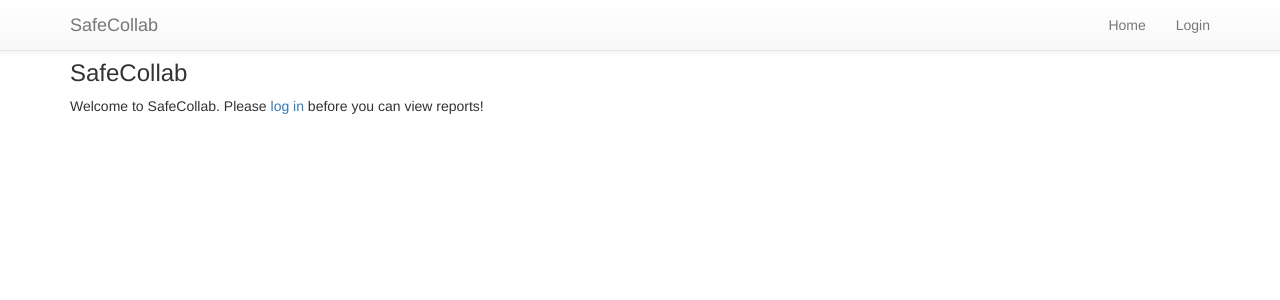
After one commit to MikeVerdicchio/SafeCollab, a Django app: template auth/templates/index.html in a window 1280 px wide. The commit adds this page. Shown: the top 300 px of the page. Run offline with Django 3.2, Linux system fonts and the light colour scheme; the template is opened without the code that fills it, so the values that code supplies are empty; parts of the project's set-up code (start-up, migrations or seed data) failed here and were passed over; some libraries are stand-ins or nearby versions.

Commit message:
Users can now log in and log out. Homepage renders when you go to the index.

```diff
--- a/SafeCollab/settings.py
+++ b/SafeCollab/settings.py
@@ -91,7 +91,6 @@ USE_TZ = True
 PROJECT_ROOT = os.path.dirname(os.path.abspath(__file__))
 STATIC_ROOT = os.path.join(PROJECT_ROOT, 'staticfiles')
 STATIC_URL = '/static/'
-STATIC_ROOT = os.path.join(PROJECT_ROOT, 'static')
 TEMPLATE_DIRS = (
     os.path.join(PROJECT_ROOT, 'templates'),
     os.path.join(PROJECT_ROOT, 'auth/templates'),
--- a/SafeCollab/urls.py
+++ b/SafeCollab/urls.py
@@ -3,20 +3,18 @@ from django.contrib import admin
 from django.conf import settings
 from django.conf.urls.static import static
 from django.views.generic import RedirectView
+
 admin.autodiscover()
 
 urlpatterns = patterns('',
-    # Examples:
-    # url(r'^blog/', include('blog.urls')),
-    # url(r'^$', 'SafeCollab.views.home', name='home'),
-    url(r'^admin/', include(admin.site.urls)),
-    url(r'^login/$', 'auth.views.login_user'),
-    url(r'^logout/$', 'auth.views.logout_user'),
-    url(r'^', include('encrypt.urls', namespace="encrypt")),
-    url(r'^encrypt/$', 'encrypt.views.index'),
-    url(r'^FileUpload/',include('FileUpload.urls')),
-    url(r'^$', RedirectView.as_view(url='/FileUpload/list/', permanent=True)),
-    #url(r'^upload/$', 'FileUpload.views.index'),
-) + static(settings.MEDIA_URL, document_root=settings.MEDIA_ROOT)
-
-# admin.autodiscover()
+                       # url(r'^$', 'SafeCollab.views.home'),
+                       url(r'^$', 'auth.views.index'),
+                       url(r'^admin/', include(admin.site.urls)),
+                       url(r'^login/$', 'auth.views.login_user'),
+                       url(r'^logout/$', 'auth.views.logout_user'),
+                       url(r'^', include('encrypt.urls', namespace="encrypt")),
+                       url(r'^encrypt/$', 'encrypt.views.index'),
+                       url(r'^FileUpload/', include('FileUpload.urls')),
+                       url(r'^$', RedirectView.as_view(url='/FileUpload/list/', permanent=True)),
+                       # url(r'^upload/$', 'FileUpload.views.index'),
+                       ) + static(settings.MEDIA_URL, document_root=settings.MEDIA_ROOT)
--- a/auth/templates/base.html
+++ b/auth/templates/base.html
@@ -30,8 +30,8 @@
             <ul class="nav navbar-nav navbar-right">
                 <li><a href="">Home</a></li>
                 {% if user.is_authenticated %}
-                    <p class="navbar-text navbar-right">Signed in as <a href="/logout/" class="navbar-link">
-                    {{ user.username }}</a>.</p>
+                    <p class="navbar-text navbar-right">Signed in as {{ user.username }}.</p>
+                    <li><a href="/logout/">Logout</a></li>
                 {% else %}
                     <li><a href="/login/">Login</a></li>
                 {% endif %}
--- /dev/null
+++ b/auth/templates/index.html
@@ -0,0 +1,16 @@
+{% extends "base.html" %}
+{% block title %}Index{% endblock %}
+
+{% block body %}
+<div class="container">
+    <div class="row">
+        <div class="col-md-5 margin30">
+            <br><br>
+            <h3 class="heading">SafeCollab</h3>
+
+            <p>Welcome to SafeCollab. Please <a href="/login/">log in</a> before you can view reports!</p>
+
+        </div>
+    </div>
+</div>
+{% endblock %}
```
Also changed, not shown: auth/views.py (+9 -5 lines).
